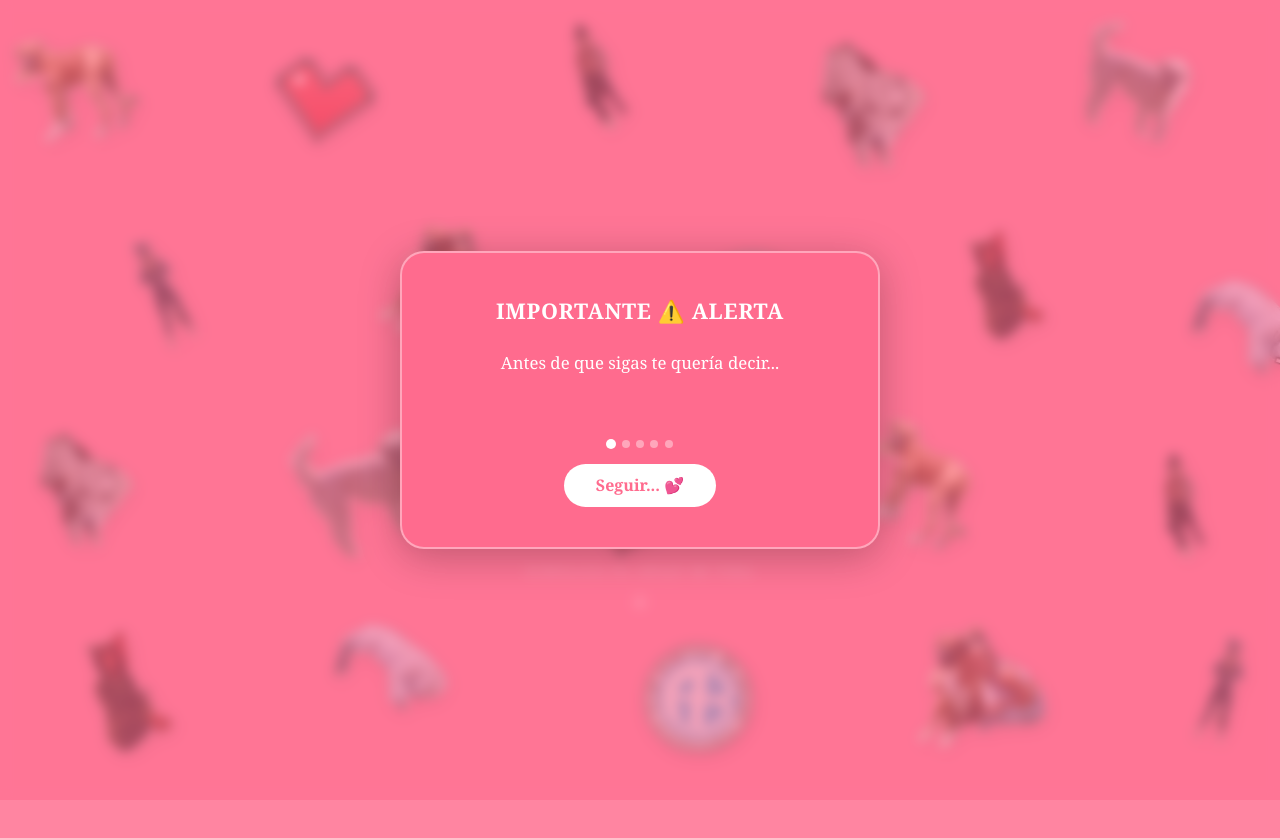
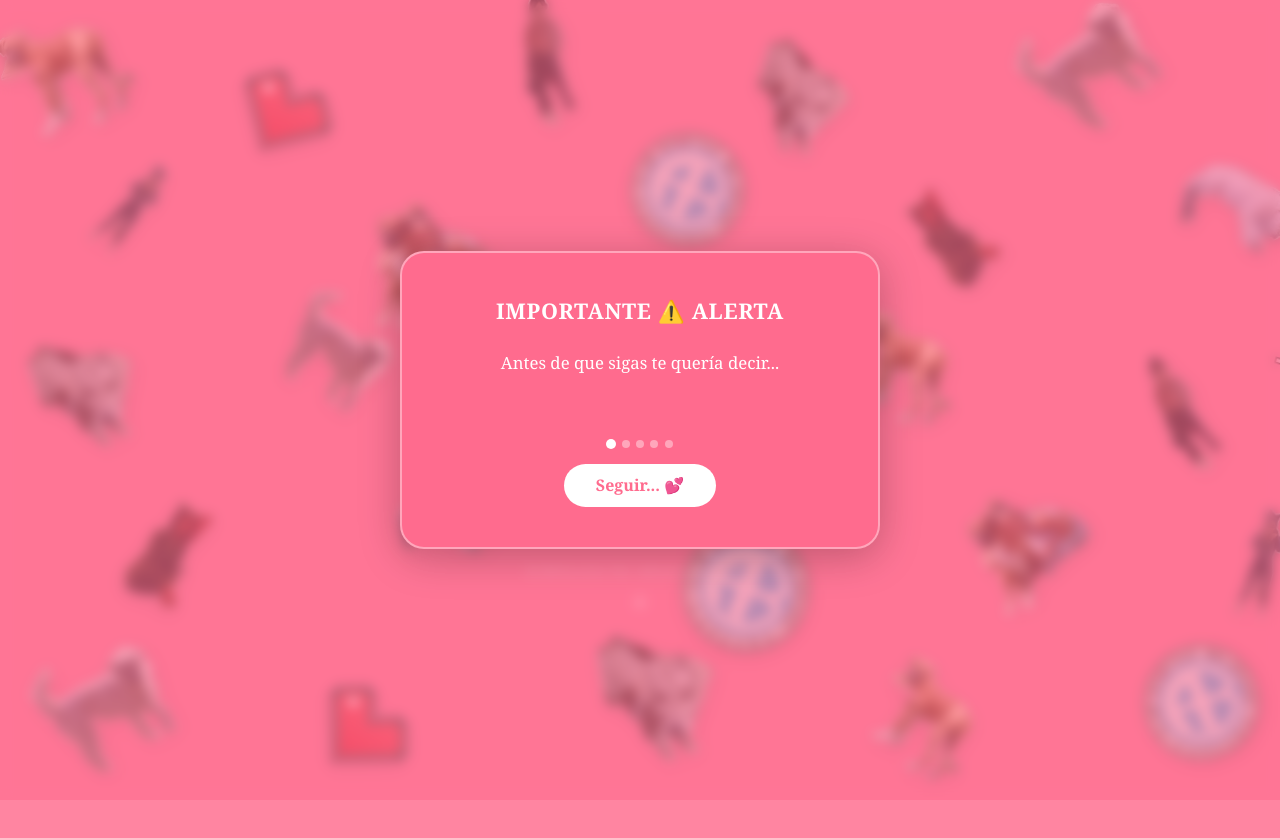
Before and after one commit to santinuin/y-io, an Astro site: page / in a window 1280 px wide. Shown: the top 838 px of the page. Built offline with nearby package versions, Linux system fonts and the light colour scheme; Astro itself is replaced by a stand-in of ours.

Commit message:
Feat: reorganize sticker layout and adjust positions for improved visual distribution

```diff
--- a/src/components/Stickers.astro
+++ b/src/components/Stickers.astro
@@ -10,37 +10,36 @@ const imgs = [
   "corazon.png", "belgrano.webp",  // índices 8 y 9
 ];
 
-// Distribuidos en una cuadrícula 5×4 de ~20vw × 25vh por celda.
-// Dentro de cada celda, posición ligeramente aleatoria pero controlada
-// para que nunca queden dos stickers muy juntos.
 const stickers = [
-  // ── Fila 1 (top ~2–10vh) ─────────────────────────────────────
-  { img: 0, size: 125, rotate: -14, top:  "3vh",  left:  "1vw"  },
-  { img: 8, size: 108, rotate:  10, top:  "6vh",  left: "21vw"  }, // corazon
-  { img: 4, size: 118, rotate: -18, top:  "2vh",  left: "42vw"  },
-  { img: 2, size: 132, rotate:   7, top:  "5vh",  left: "63vw"  },
-  { img: 6, size: 115, rotate:  20, top:  "3vh",  left: "84vw"  },
+  { img: 0, size: 132, rotate: -23, top:  "1vh",  left:  "0vw"  },
+  { img: 8, size: 104, rotate:  31, top:  "8vh",  left: "18vw"  },
+  { img: 4, size: 145, rotate:  -7, top: "-2vh",  left: "37vw"  },
+  { img: 2, size: 118, rotate:  17, top:  "5vh",  left: "58vw"  },
+  { img: 6, size: 128, rotate: -38, top:  "0vh",  left: "80vw"  },
 
-  // ── Fila 2 (top ~27–35vh) ────────────────────────────────────
-  { img: 1, size: 120, rotate: -22, top: "29vh",  left:  "8vw"  },
-  { img: 5, size: 135, rotate:  13, top: "27vh",  left: "30vw"  },
-  { img: 9, size: 122, rotate:  -6, top: "31vh",  left: "54vw"  }, // belgrano
-  { img: 3, size: 118, rotate: -11, top: "28vh",  left: "74vw"  },
-  { img: 7, size: 128, rotate:  17, top: "33vh",  left: "93vw"  },
+  { img: 1, size: 110, rotate:  42, top: "19vh",  left:  "6vw"  },
+  { img: 5, size: 138, rotate: -15, top: "24vh",  left: "28vw"  },
+  { img: 9, size: 122, rotate:  27, top: "16vh",  left: "49vw"  },
+  { img: 3, size: 115, rotate: -33, top: "22vh",  left: "70vw"  },
+  { img: 7, size: 130, rotate:   8, top: "18vh",  left: "92vw"  },
 
-  // ── Fila 3 (top ~52–60vh) ────────────────────────────────────
-  { img: 2, size: 118, rotate:   9, top: "54vh",  left:  "2vw"  },
-  { img: 6, size: 140, rotate: -16, top: "52vh",  left: "23vw"  },
-  { img: 8, size: 104, rotate:  12, top: "58vh",  left: "45vw"  }, // corazon
-  { img: 0, size: 126, rotate:  21, top: "53vh",  left: "67vw"  },
-  { img: 4, size: 112, rotate:  -8, top: "56vh",  left: "88vw"  },
+  { img: 2, size: 125, rotate: -19, top: "41vh",  left:  "2vw"  },
+  { img: 6, size: 108, rotate:  35, top: "37vh",  left: "22vw"  },
+  { img: 8, size: 140, rotate: -44, top: "44vh",  left: "44vw"  },
+  { img: 0, size: 116, rotate:  12, top: "39vh",  left: "66vw"  },
+  { img: 4, size: 134, rotate: -26, top: "43vh",  left: "87vw"  },
 
-  // ── Fila 4 (top ~76–84vh) ────────────────────────────────────
-  { img: 3, size: 130, rotate: -13, top: "78vh",  left:  "5vw"  },
-  { img: 7, size: 120, rotate:  14, top: "76vh",  left: "26vw"  },
-  { img: 9, size: 116, rotate:   5, top: "80vh",  left: "50vw"  }, // belgrano
-  { img: 5, size: 138, rotate:  -5, top: "77vh",  left: "71vw"  },
-  { img: 1, size: 115, rotate:  18, top: "79vh",  left: "91vw"  },
+  { img: 3, size: 120, rotate:  39, top: "62vh",  left:  "9vw"  },
+  { img: 7, size: 112, rotate: -11, top: "58vh",  left: "31vw"  },
+  { img: 9, size: 136, rotate:  22, top: "65vh",  left: "53vw"  },
+  { img: 5, size: 126, rotate: -40, top: "60vh",  left: "75vw"  },
+  { img: 1, size: 118, rotate:  16, top: "63vh",  left: "94vw"  },
+
+  { img: 6, size: 130, rotate: -28, top: "80vh",  left:  "3vw"  },
+  { img: 8, size: 106, rotate:  44, top: "85vh",  left: "24vw"  },
+  { img: 2, size: 142, rotate:  -9, top: "78vh",  left: "46vw"  },
+  { img: 0, size: 114, rotate:  33, top: "83vh",  left: "68vw"  },
+  { img: 9, size: 124, rotate: -20, top: "80vh",  left: "89vw"  },
 ];
 ---
 
```
